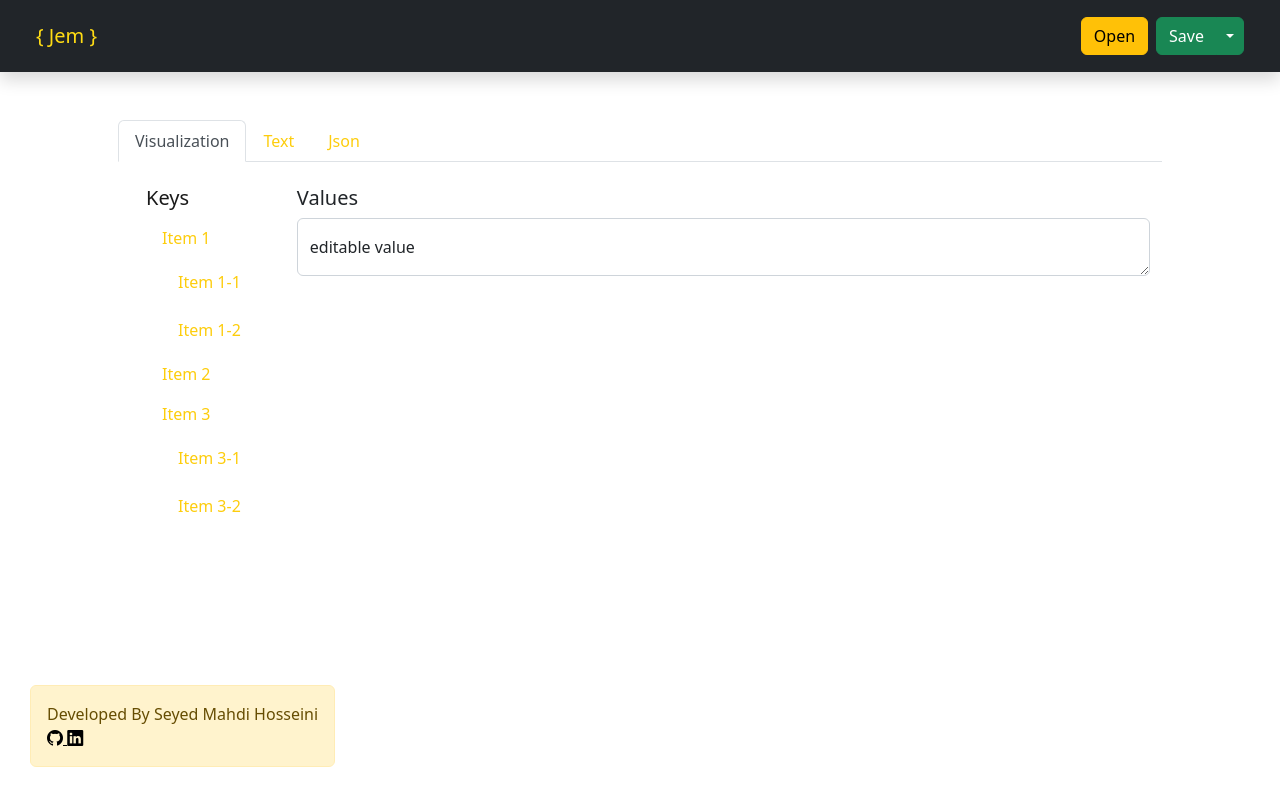
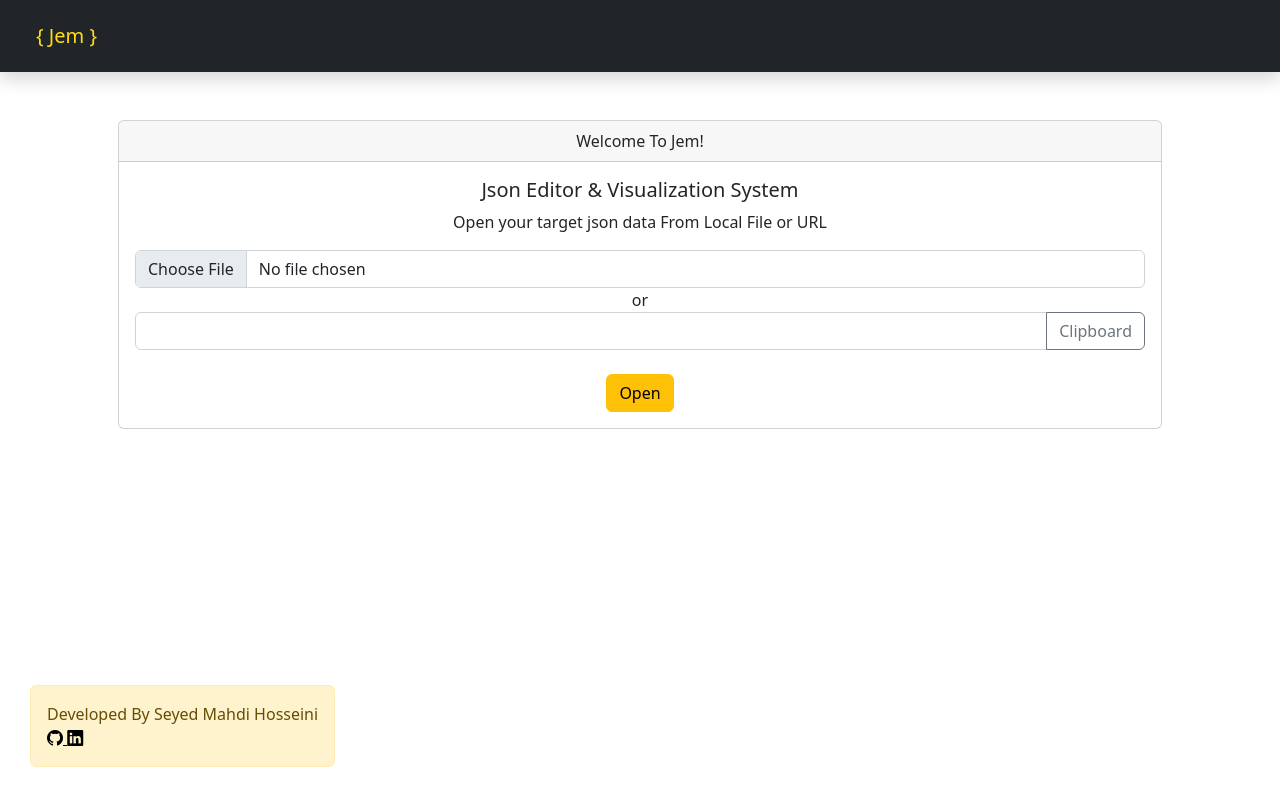
Before and after one commit to seyedmehdi23/Jem-JsonCMS, a Flask app: template templates/index.html in a window 1280 px wide. Shown: the top 786 px of the page. Run offline with Flask 2, Linux system fonts and the light colour scheme; the template is opened without the code that fills it, so the values that code supplies are empty.

Commit message:
base jinja ready

```diff
--- a/app.py
+++ b/app.py
@@ -1,8 +1,62 @@
-from flask import Flask
-from modules import *
+from flask import Flask, redirect, render_template, request, send_from_directory
+from werkzeug.utils import secure_filename
+from markupsafe import Markup
+import json
+import urllib
 
 app = Flask(__name__)
+version = "1.37"
 
-@app.route("/")
+@app.route('/assets/<path:path>')
+def send_asset(path):
+    return send_from_directory('assets', path)
+
+def set_current_json(name):
+    with open("json_data/current_data.txt", "w") as file:
+        file.write(name)
+        return True
+
+
+@app.route("/", methods=["GET"])
 def index():
-    return "JemCMS Init"
+    return render_template("index.html")
+
+@app.route("/load_json", methods=["POST"])
+def load_json():
+    res = False
+    if request.form["url"] != "":
+        res = load_json_by_url(request.form["url"])
+    elif request.files["json_file"]:
+        res = load_json_by_file(request.files["json_file"])
+    if res:
+        return redirect("/view", 302)
+
+def load_json_by_url(url):
+    if url:
+        url = Markup.escape(request.form["url"])
+        data = urllib.urlopen(url).read()
+        if set_current_json(data):
+            return True
+
+def load_json_by_file(file):
+    if file:
+        file.save(f"json_data/{secure_filename(file.filename)}")
+        if set_current_json(secure_filename(file.filename)):
+            return True
+
+
+@app.route("/view", methods=["GET"])
+def view_json():
+    keys = ["a", "b"]
+    values = ["a value", "b value"]
+    text = "cherto pert"
+    json = "boz"
+    return render_template("json_view.html", keys=keys, values=values, text=text, json=json)
+
+print(
+    f"""
+    JemCMS V{version}
+    JEM Started!
+    Developed By Seyed Mahdi Hosseini
+    Github & Linkedin : seyedmehdi23
+    """)
--- a/templates/index.html
+++ b/templates/index.html
@@ -5,8 +5,8 @@
     <meta charset="utf-8">
     <meta name="viewport" content="width=device-width, initial-scale=1">
     <title>Jem - JsonCMS</title>
-    <link href="../assets/css/bootstrap.min.css" rel="stylesheet">
-    <link href="../assets/css/style.css" rel="stylesheet">
+    <link href="assets/css/bootstrap.min.css" rel="stylesheet">
+    <link href="assets/css/style.css" rel="stylesheet">
     <link rel="stylesheet" href="https://cdn.jsdelivr.net/npm/bootstrap-icons@1.8.3/font/bootstrap-icons.css">
 </head>
 
@@ -25,95 +25,34 @@
                 </ol>
 
                 <div class="d-flex">
-                    <a class="btn btn-warning me-2">Open</a>
-                    <!-- Example split danger button -->
-                    <div class="btn-group">
-                        <button type="button" class="btn btn-success">Save</button>
-                        <button type="button" class="btn btn-success dropdown-toggle dropdown-toggle-split"
-                            data-bs-toggle="dropdown" aria-expanded="false">
-                        </button>
-                        <ul class="dropdown-menu">
-                            <li><a class="dropdown-item" href="#">Download</a></li>
-                            <li><a class="dropdown-item" href="#">Local Save</a></li>
-                        </ul>
-                    </div>
+
                 </div>
             </div>
         </div>
     </nav>
     <div class="container px-5">
-        <ul class="nav nav-tabs">
-            <li class="nav-item" role="presentation">
-                <button class="nav-link active" id="visual-tab" data-bs-toggle="tab" data-bs-target="#visual-tab-pane"
-                    type="button" role="tab" aria-controls="visual-tab-pane" aria-selected="true">Visualization</button>
-
-            </li>
-            <li class="nav-item" role="presentation">
-                <button class="nav-link" id="text-tab" data-bs-toggle="tab" data-bs-target="#text-tab-pane"
-                    type="button" role="tab" aria-controls="text-tab-pane">Text</button>
-            </li>
-            <li class="nav-item" role="presentation">
-                <button class="nav-link" id="json-tab" data-bs-toggle="tab" data-bs-target="#json-tab-pane"
-                    type="button" role="tab" aria-controls="json-tab-pane">Json</button>
-
-            </li>
-        </ul>
-
-        <div class="container">
-            <div class="tab-content" id="tabs_contents">
-                <div class="tab-pane fade show active" id="visual-tab-pane" role="tabpanel" aria-labelledby="visual-tab"
-                    tabindex="0">
-                    <div class="row">
-                        <div class="col-md-auto">
-                            <nav id="navbar-example3" class="navbar flex-column align-items-stretch p-3">
-                                <a class="navbar-brand" href="#">Keys</a>
-                                <nav class="nav nav-pills flex-column">
-                                    <a class="nav-link" href="#item-1">Item 1</a>
-                                    <nav class="nav nav-pills flex-column">
-                                        <a class="nav-link ms-3 my-1" href="#item-1-1">Item 1-1</a>
-                                        <a class="nav-link ms-3 my-1" href="#item-1-2">Item 1-2</a>
-                                    </nav>
-                                    <a class="nav-link" href="#item-2">Item 2</a>
-                                    <a class="nav-link" href="#item-3">Item 3</a>
-                                    <nav class="nav nav-pills flex-column">
-                                        <a class="nav-link ms-3 my-1" href="#item-3-1">Item 3-1</a>
-                                        <a class="nav-link ms-3 my-1" href="#item-3-2">Item 3-2</a>
-                                    </nav>
-                                </nav>
-                            </nav>
-                        </div>
-                        <div class="col gy-4">
-                            <h5>Values</h5>
-                            <div class="form-floating">
-                                <textarea class="form-control" placeholder="Leave a comment here"
-                                    id="floatingTextarea"></textarea>
-                                <label for="floatingTextarea">editable value</label>
-                            </div>
-                        </div>
+        <div class="card text-center">
+            <div class="card-header">
+                Welcome To Jem!
+            </div>
+            <div class="card-body">
+                <h5 class="card-title">Json Editor & Visualization System</h5>
+                <p class="card-text">Open your target json data From Local File or URL</p>
+                <form action="/load_json" method="post">
+                    <div class="input-group">
+                        <input type="file" class="form-control" id="inputGroupFile04"
+                            aria-describedby="inputGroupFileAddon04" aria-label="Upload" name="json_file">
                     </div>
-                </div>
-                <div class="tab-pane fade" id="text-tab-pane" role="tabpanel" aria-labelledby="text-tab" tabindex="0">
+                    or
                     <br>
-                    <div class="container">
-                        text view fkjds lkfs lkfjd lkfds;fdsl jflfdsjlkds dsf
-                        ds wef sdfsd fds fds fds fds fds
-                        f ds fdsf dsfsd fds fd fdsfdsf gfsfds gds fgfds gfds gfds gsfdg fds gfdsg fds
-                        sfg sfdgfds gfds gfdsg fds gfds g
-                        sgfds gfds gs
+                    <div class="input-group">
+                        <input type="text" class="form-control" name="url">
+                        <button type="button" class="btn btn-outline-secondary">Clipboard</button>
                     </div>
-                </div>
-                <div class="tab-pane fade" id="json-tab-pane" role="tabpanel" aria-labelledby="json-tab" tabindex="0">
                     <br>
-                    <div class="container">
-                        json view f;ldskf sldf lkd f fdsfds fdsfdsfds fdsf dsfsdsf
-                        dsf sdfs fds fds fdsfds af dsf sadf dsa fdsaf adsf sadf '
-                        asdf as fdsa fdsa fdsa fdsa fsa'
-                        a fds fa fdsaf dsa fadsf dsa fdsa fdsa fsa
-                        af as fs
-                    </div>
-                </div>
+                    <button type="submit" class="btn btn-warning">Open</button>
+                </form>
             </div>
-
         </div>
     </div>
 
@@ -131,8 +70,8 @@
         </div>
     </div>
 
-    <script src="../assets/js/components.js"></script>
-    <script src="../assets/js/bootstrap.bundle.min.js"></script>
+    <script src="assets/js/components.js"></script>
+    <script src="assets/js/bootstrap.bundle.min.js"></script>
 </body>
 
 </html>
```
Also changed, not shown: templates/json_view.html (added, +144 -0 lines), templates/old.html (deleted, +0 -54 lines), 1 other file.
